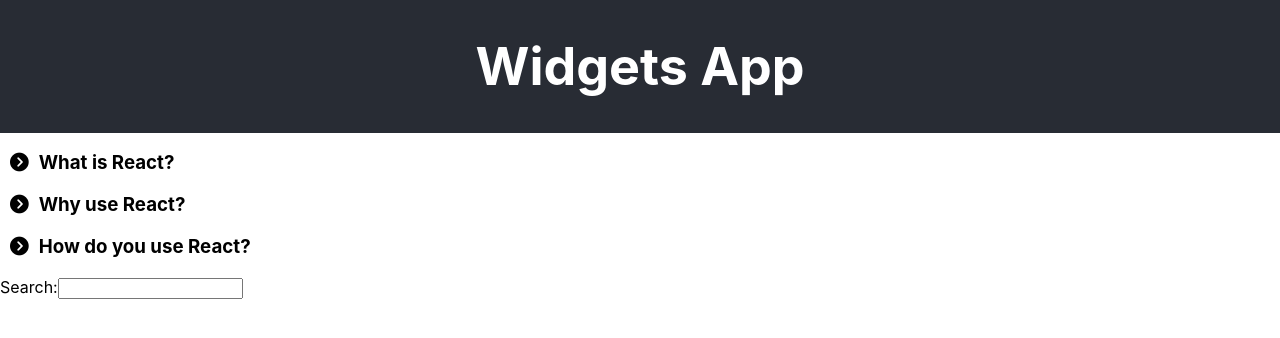
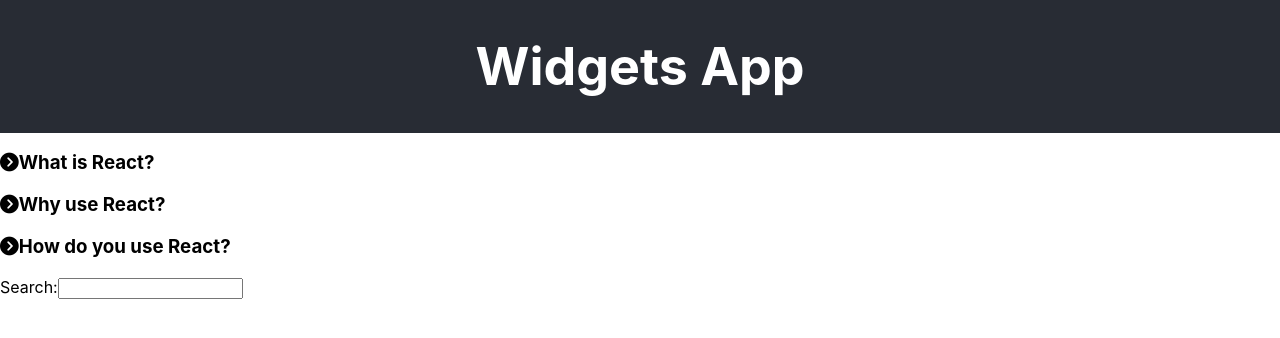
Before and after one commit to yusufalp/widgets-app, a React (Create React App) app: page / in a window 1280 px wide. Shown: the top 338 px of the page. Built offline with nearby package versions, Linux system fonts and the light colour scheme; no server answers.

Commit message:
Remove component properties to separate files

```diff
--- a/src/App.css
+++ b/src/App.css
@@ -12,12 +12,9 @@
   color: white;
 }
 
-.accordion {
+.component-on-home {
   margin-left: 10px;
-}
-
-.accordion i {
-  padding-right: 10px;
+  margin-top: 10px;
 }
 
 .hidden {
```
